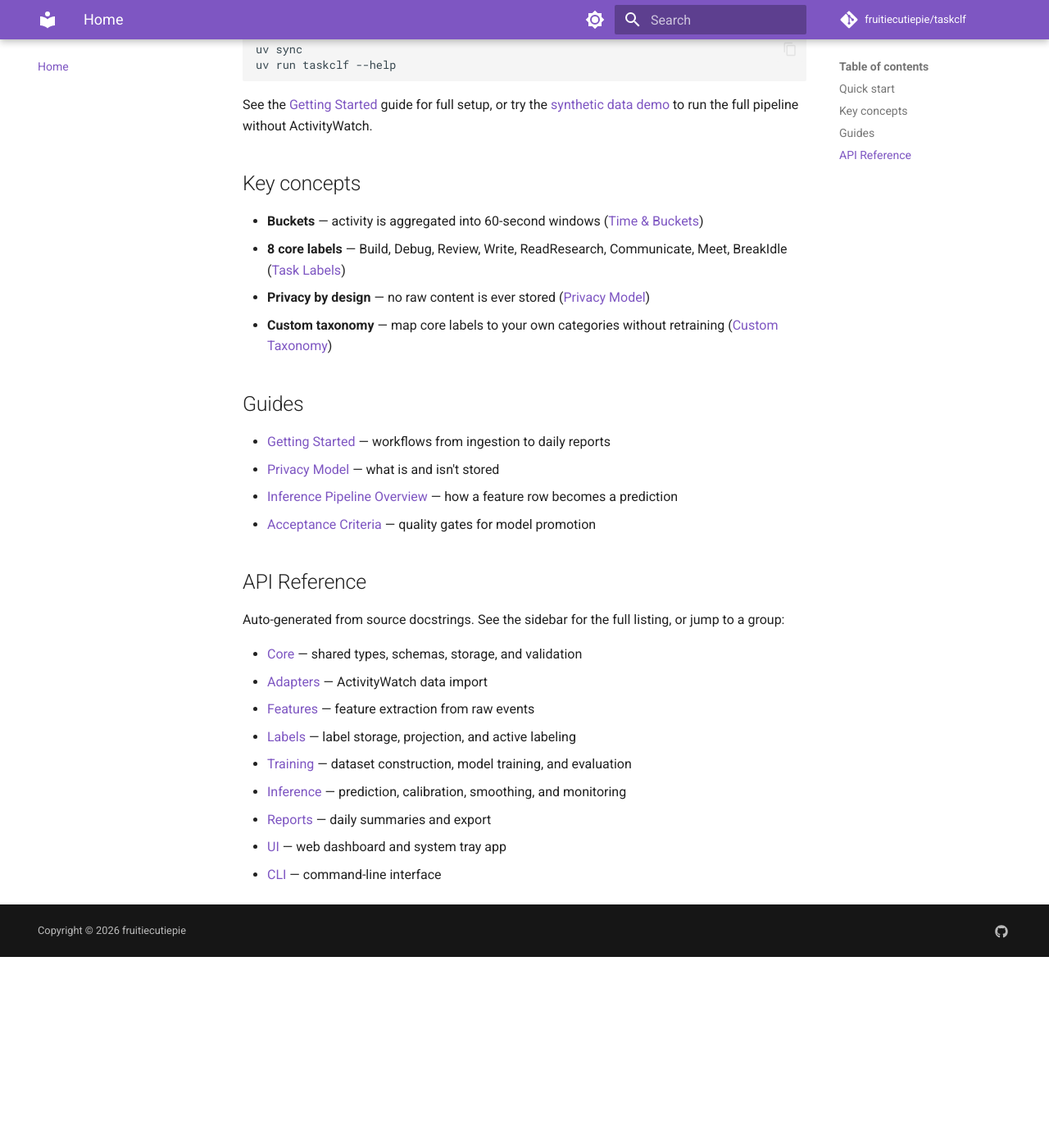
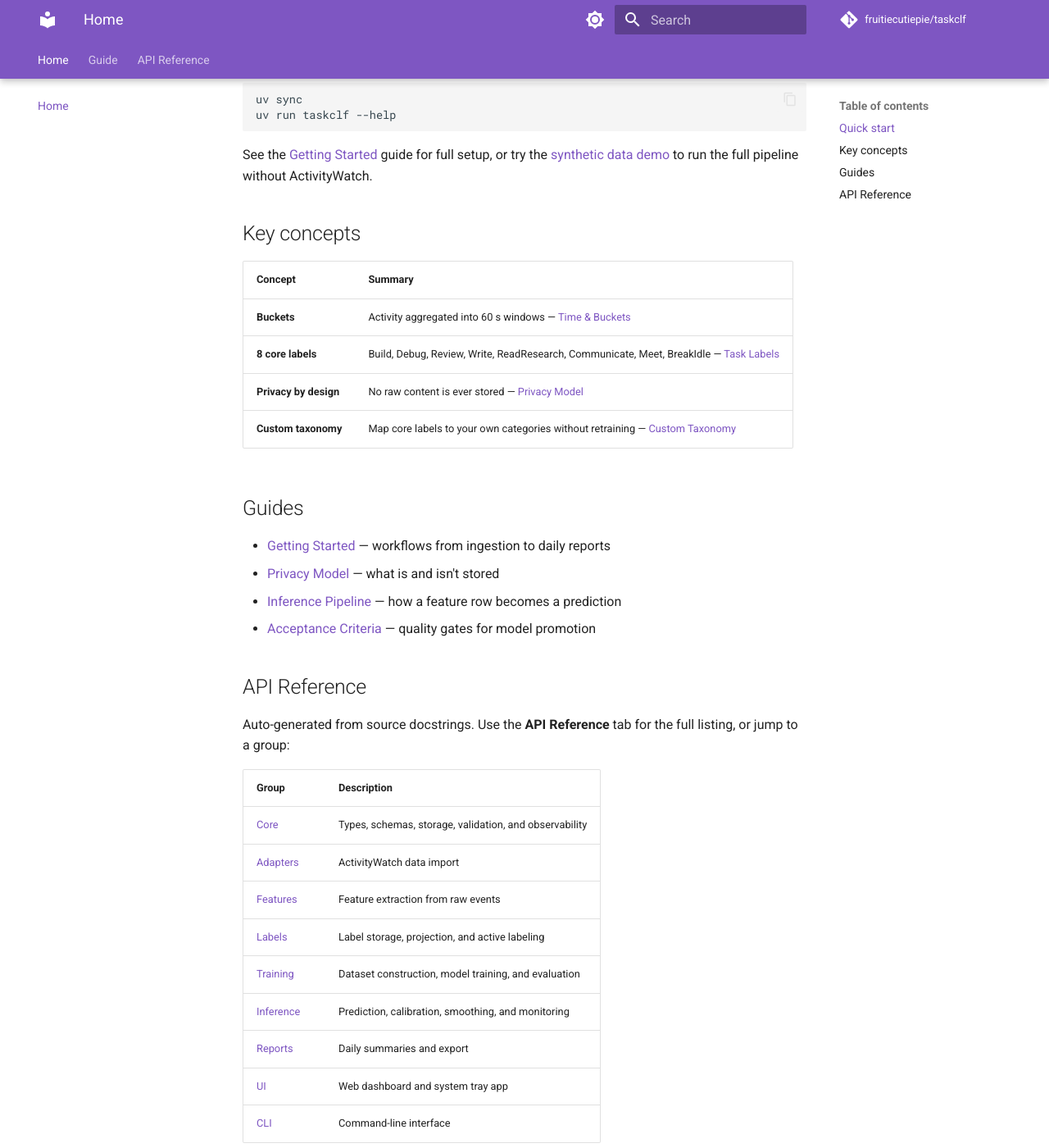
Before and after one commit to fruitiecutiepie/taskclf, an MkDocs documentation site: the page built from docs/index.md, in a window 1280 px wide and 1400 px high, scrolled down 464 px. Shown: the whole window at 82% size. Built offline with MkDocs 1.6.1 and Material for MkDocs 9.7.7, drawn with Linux system fonts in a browser that asks for light colours; comment, search, counter and statistics services are not loaded; before the commit the page ends 1631 px from its top, so only the background shows below that.

Commit message:
docs add markdown_extensions for better ux

```diff
--- a/docs/index.md
+++ b/docs/index.md
@@ -22,29 +23,33 @@
 
 ## Key concepts
 
-- **Buckets** — activity is aggregated into 60-second windows ([Time & Buckets](guide/time_spec.md))
-- **8 core labels** — Build, Debug, Review, Write, ReadResearch, Communicate, Meet, BreakIdle ([Task Labels](guide/labels_v1.md))
-- **Privacy by design** — no raw content is ever stored ([Privacy Model](guide/privacy.md))
-- **Custom taxonomy** — map core labels to your own categories without retraining ([Custom Taxonomy](guide/taxonomy.md))
+| Concept | Summary |
+|---|---|
+| **Buckets** | Activity aggregated into 60 s windows — [Time & Buckets](guide/time_spec.md) |
+| **8 core labels** | Build, Debug, Review, Write, ReadResearch, Communicate, Meet, BreakIdle — [Task Labels](guide/labels_v1.md) |
+| **Privacy by design** | No raw content is ever stored — [Privacy Model](guide/privacy.md) |
+| **Custom taxonomy** | Map core labels to your own categories without retraining — [Custom Taxonomy](guide/taxonomy.md) |
 
 ## Guides
 
 - [Getting Started](guide/usage.md) — workflows from ingestion to daily reports
 - [Privacy Model](guide/privacy.md) — what is and isn't stored
-- [Inference Pipeline Overview](guide/model_io.md) — how a feature row becomes a prediction
+- [Inference Pipeline](guide/model_io.md) — how a feature row becomes a prediction
 - [Acceptance Criteria](guide/acceptance.md) — quality gates for model promotion
 
 ## API Reference
 
-Auto-generated from source docstrings. See the sidebar for the full
-listing, or jump to a group:
+Auto-generated from source docstrings. Use the **API Reference** tab for the
+full listing, or jump to a group:
 
-- [Core](api/core/defaults.md) — shared types, schemas, storage, and validation
-- [Adapters](api/adapters/activitywatch.md) — ActivityWatch data import
-- [Features](api/features/build.md) — feature extraction from raw events
-- [Labels](api/labels/store.md) — label storage, projection, and active labeling
-- [Training](api/train/build_dataset.md) — dataset construction, model training, and evaluation
-- [Inference](api/infer/batch.md) — prediction, calibration, smoothing, and monitoring
-- [Reports](api/report/daily.md) — daily summaries and export
-- [UI](api/ui/labeling.md) — web dashboard and system tray app
-- [CLI](api/cli/main.md) — command-line interface
+| Group | Description |
+|---|---|
+| [Core](api/core/types.md) | Types, schemas, storage, validation, and observability |
+| [Adapters](api/adapters/activitywatch.md) | ActivityWatch data import |
+| [Features](api/features/build.md) | Feature extraction from raw events |
+| [Labels](api/labels/store.md) | Label storage, projection, and active labeling |
+| [Training](api/train/build_dataset.md) | Dataset construction, model training, and evaluation |
+| [Inference](api/infer/batch.md) | Prediction, calibration, smoothing, and monitoring |
+| [Reports](api/report/daily.md) | Daily summaries and export |
+| [UI](api/ui/labeling.md) | Web dashboard and system tray app |
+| [CLI](api/cli/main.md) | Command-line interface |
--- a/mkdocs.yml
+++ b/mkdocs.yml
@@ -31,6 +31,7 @@
   features:
     - navigation.instant
     - navigation.tabs
+    - navigation.tabs.sticky
     - navigation.sections
     - navigation.top
     - navigation.path
@@ -38,6 +39,30 @@
     - search.highlight
     - content.code.copy
     - content.action.edit
+
+markdown_extensions:
+  - admonition
+  - pymdownx.details
+  - pymdownx.superfences:
+      custom_fences:
+        - name: mermaid
+          class: mermaid
+          format: !!python/name:pymdownx.superfences.fence_code_format
+  - pymdownx.highlight:
+      anchor_linenums: true
+  - pymdownx.inlinehilite
+  - pymdownx.tabbed:
+      alternate_style: true
+  - pymdownx.tasklist:
+      custom_checkbox: true
+  - pymdownx.mark
+  - pymdownx.keys
+  - attr_list
+  - md_in_html
+  - def_list
+  - tables
+  - toc:
+      permalink: true
 
 plugins:
   - search
```
Also changed, not shown: other parts of docs/index.md (+3 -2 lines).
